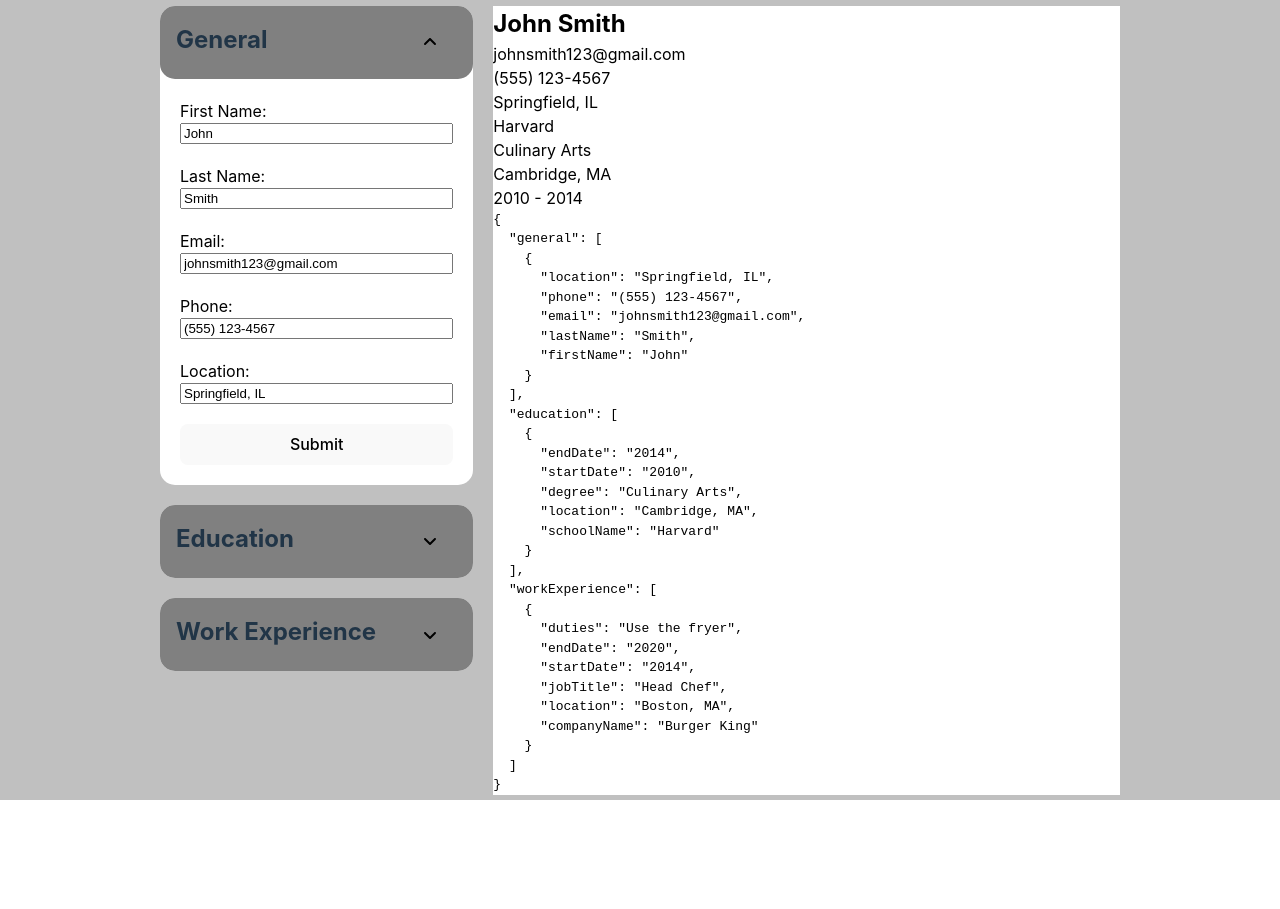
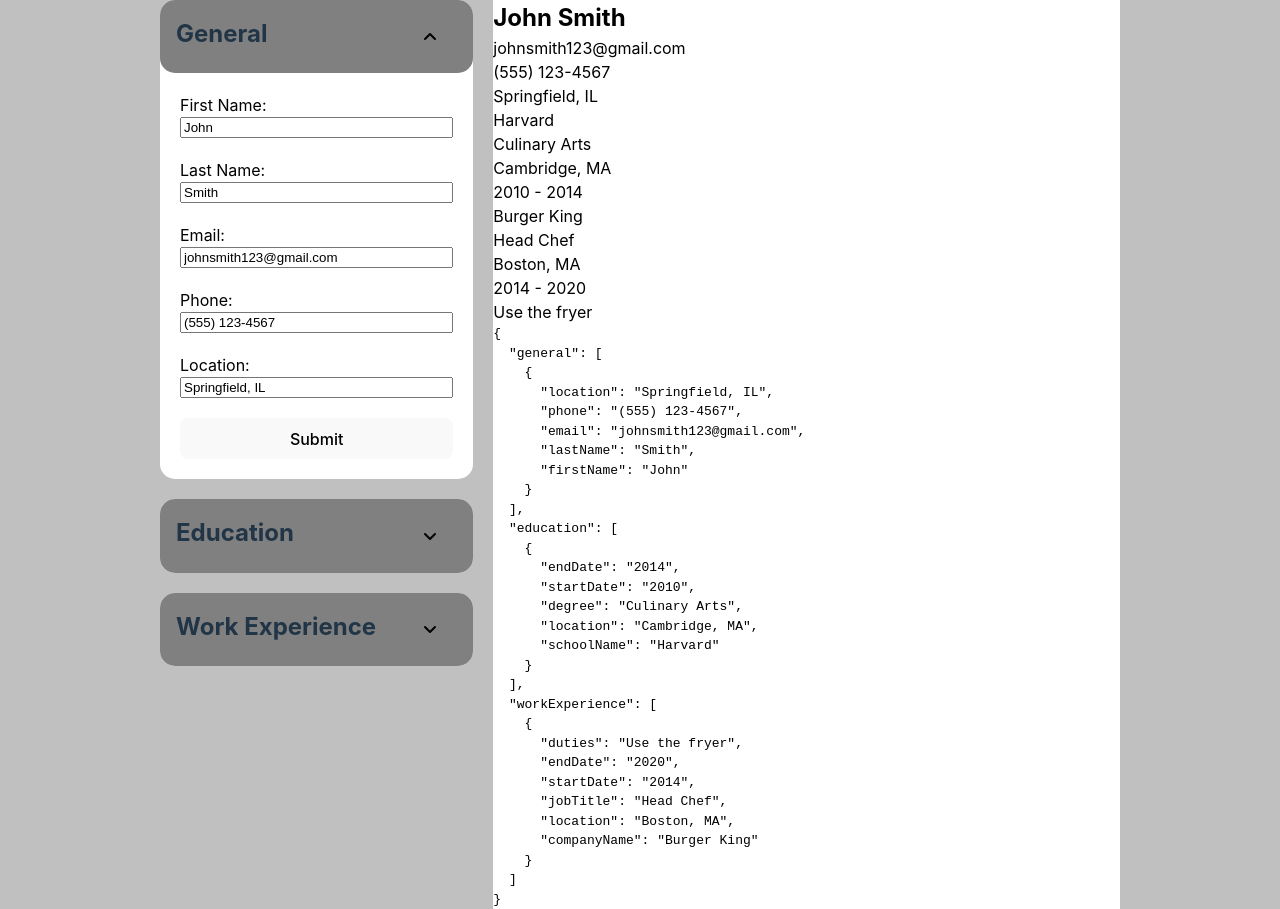
Before and after one commit to djsereno/CV-Application, a React (Vite) app: page / in a window 1280 px wide. Before the commit the page ends 800 px from the top, so only its background shows below. Built offline with nearby package versions, Linux system fonts and the light colour scheme.

Commit message:
Add Work component

```diff
--- a/src/CV.jsx
+++ b/src/CV.jsx
@@ -1,21 +1,23 @@
 import PropTypes from 'prop-types';
 import General from './General';
 import Education from './Education';
+import Work from './Work';
 
 function CvPage({ general, education, workExperience }) {
   return (
     <div id="cv-container">
       <General {...general[0]} />
       <Education educationData={education} />
+      <Work workData={workExperience} />
       <pre>{JSON.stringify({ general, education, workExperience }, null, 2)}</pre>
     </div>
   );
 }
 
 CvPage.propTypes = {
-  general: PropTypes.object,
-  education: PropTypes.object,
-  workExperience: PropTypes.object
+  general: PropTypes.array,
+  education: PropTypes.array,
+  workExperience: PropTypes.array
 };
 
 export default CvPage;
--- a/src/Education.jsx
+++ b/src/Education.jsx
@@ -6,7 +6,7 @@ function Education({ educationData }) {
   const content = educationData.map((data, index) => {
     const { schoolName, degree, location, startDate, endDate } = data;
     return (
-      <div className="education" key={index}>
+      <div className="educationContainer" key={index}>
         <div className="schoolAndDegree">
           <p className="schoolName">{schoolName}</p>
           <p className="degree">{degree}</p>
--- a/src/General.jsx
+++ b/src/General.jsx
@@ -19,7 +19,7 @@ General.propTypes = {
   firstName: PropTypes.string,
   lastName: PropTypes.string,
   email: PropTypes.string,
-  phone: PropTypes.number,
+  phone: PropTypes.string,
   location: PropTypes.string
 };
 
--- /dev/null
+++ b/src/Work.jsx
@@ -0,0 +1,34 @@
+import PropTypes from 'prop-types';
+
+function Work({ workData }) {
+  if (workData.length === 0) return null;
+
+  const content = workData.map((data, index) => {
+    const { companyName, jobTitle, location, duties, startDate, endDate } = data;
+    return (
+      <div className="workContainer" key={index}>
+        <div className="companyInfo">
+          <div className="companyAndTitle">
+            <p className="companyName">{companyName}</p>
+            <p className="jobTitle">{jobTitle}</p>
+          </div>
+          <div className="locationAndDates">
+            <p className="location">{location}</p>
+            <p className="dates">
+              {startDate} - {endDate}
+            </p>
+          </div>
+        </div>
+        <p className="duties">{duties}</p>
+      </div>
+    );
+  });
+
+  return <div id="workSection">{content}</div>;
+}
+
+Work.propTypes = {
+  workData: PropTypes.array
+};
+
+export default Work;
```
